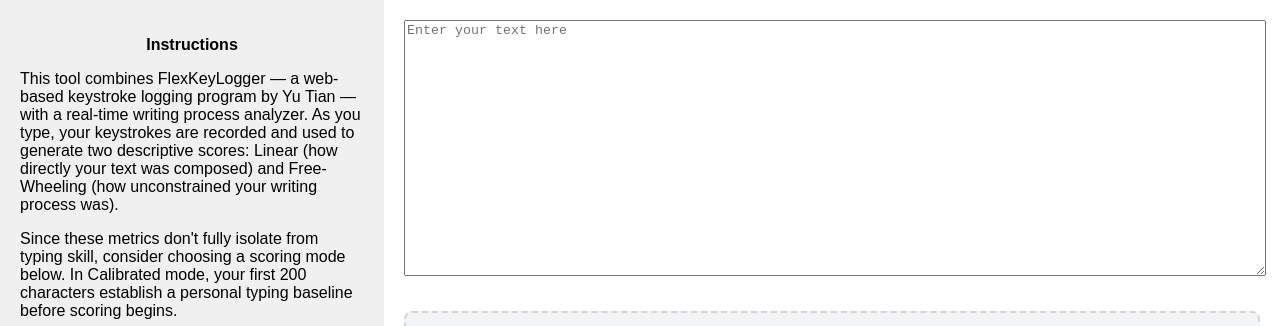
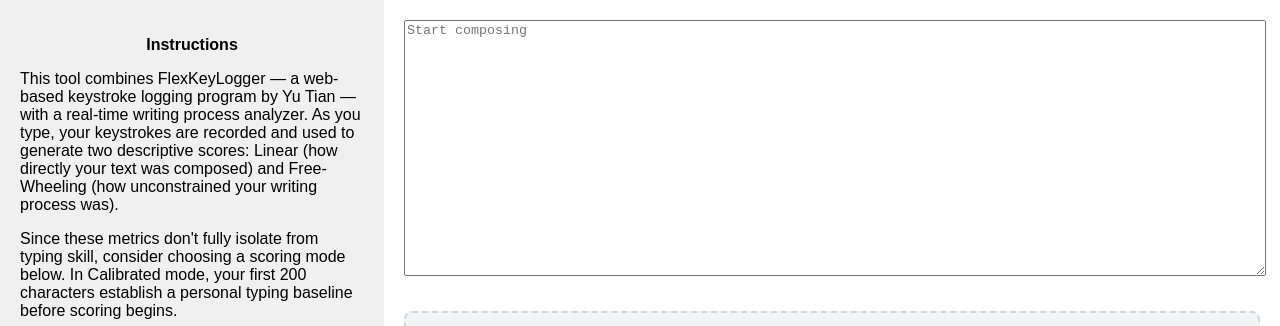
Before and after one commit to adelevett/MyTypeMeasure, a React (Vite) app: page / in a window 1280 px wide. Shown: the top 326 px of the page. Built offline with nearby package versions, Linux system fonts and the light colour scheme.

Commit message:
feat: Update text area placeholder text from "Enter your text here" to "Start composing".

```diff
--- a/src/App.jsx
+++ b/src/App.jsx
@@ -158,7 +158,7 @@ const ExampleApp = () => {
           ref={textAreaRef}
           className="text-area"
           spellCheck="false"
-          placeholder="Enter your text here"
+          placeholder="Start composing"
         ></textarea>
 
         <div style={{ marginTop: '20px', width: '100%' }}>
```
Also changed, not shown: 1 other file (tests, documents, lock files or other folders).
